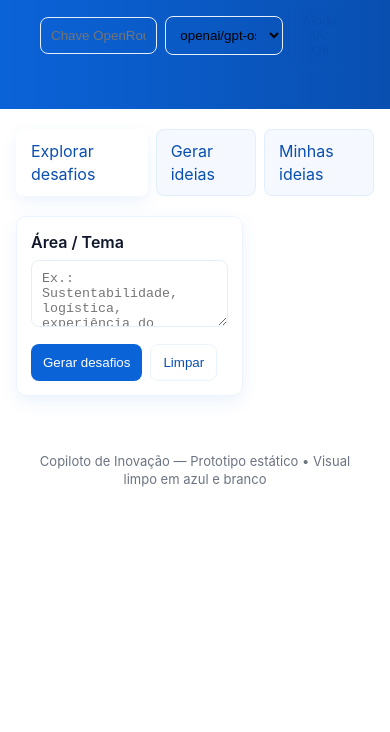
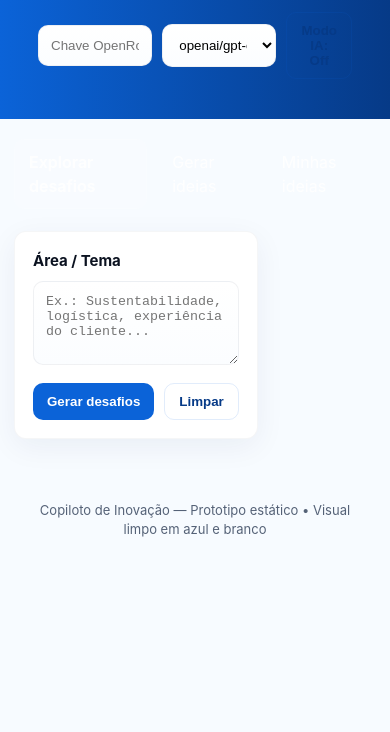
Before and after one commit to anakuznetzow/oficial_repositorio_copilot, a plain HTML site: page index.html in a window 390 px wide. Shown: the part 112-844 px from the top of the page. Drawn offline with Linux system fonts and the light colour scheme.

Commit message:
UI: Improve colors, contrast, spacing and responsiveness for better UX/UI

```diff
--- a/index.html
+++ b/index.html
@@ -6,38 +6,50 @@
   <title>Copiloto de Inovação</title>
   <style>
     :root{
-      --blue-600:#0b63d8; --blue-700:#094fb0; --bg:#ffffff; --surface:#f5f9ff; --text:#0f172a; --muted:#6b7280;
-      --radius:10px; --gap:16px; --card-shadow: 0 6px 18px rgba(11,99,216,0.08);
+      --blue-600:#0b63d8; --blue-700:#063a87; --bg:#f7fbff; --surface:#ffffff; --text:#0b1220; --muted:#556277;
+      --radius:12px; --gap:18px; --card-shadow: 0 8px 30px rgba(8,40,80,0.06);
       font-family: Inter, system-ui, -apple-system, 'Segoe UI', Roboto, 'Helvetica Neue', Arial;
+      --focus: 3px solid rgba(11,99,216,0.18);
     }
     *{box-sizing:border-box}
-    body{margin:0;background:var(--bg);color:var(--text);line-height:1.4}
+    html,body{height:100%}
+    body{margin:0;background:var(--bg);color:var(--text);line-height:1.5;-webkit-font-smoothing:antialiased}
     header{background:linear-gradient(90deg,var(--blue-600),var(--blue-700));color:#fff;padding:20px 24px}
-    .container{max-width:1000px;margin:20px auto;padding:0 16px}
-    h1{margin:0;font-size:20px}
-    .tabs{display:flex;gap:8px;margin-top:16px}
-    .tab{background:var(--surface);border-radius:8px;padding:10px 14px;color:var(--blue-700);cursor:pointer;border:1px solid rgba(11,99,216,0.08)}
-    .tab.active{background:#fff;box-shadow:var(--card-shadow);border-color:transparent}
-    .panel{margin-top:20px}
+    .container{max-width:1100px;margin:20px auto;padding:0 18px}
+    h1{margin:0;font-size:20px;font-weight:700}
+    .tabs{display:flex;gap:10px;margin-top:18px}
+    .tab{background:transparent;border-radius:10px;padding:10px 14px;color:var(--surface);cursor:pointer;border:1px solid transparent;opacity:0.95}
+    .tab.active{background:rgba(255,255,255,0.12);box-shadow:none;border-color:rgba(255,255,255,0.06);font-weight:600}
+    .panel{margin-top:22px}
     .row{display:flex;gap:var(--gap);align-items:flex-start}
     .col{flex:1}
-    .card{background:#fff;border-radius:var(--radius);padding:14px;border:1px solid #eef4ff;box-shadow:var(--card-shadow)}
-    .controls{display:flex;gap:8px;flex-wrap:wrap}
-    textarea,input,select{width:100%;padding:10px;border-radius:8px;border:1px solid #e6eef8;background:transparent}
-    button{background:var(--blue-600);color:#fff;border:none;padding:10px 12px;border-radius:8px;cursor:pointer}
-    .btn-ghost{background:transparent;color:var(--blue-700);border:1px solid rgba(11,99,216,0.08)}
-    .cards-grid{display:grid;grid-template-columns:repeat(auto-fit,minmax(240px,1fr));gap:12px}
-    .meta{font-size:13px;color:var(--muted)}
-    .tags{display:flex;gap:6px;flex-wrap:wrap;margin-top:8px}
-    .tag{font-size:12px;padding:6px 8px;border-radius:999px;background:#f1f7ff;color:var(--blue-700);border:1px solid rgba(11,99,216,0.06)}
-    .label{font-weight:600;margin-bottom:6px}
-    .empty{padding:24px;text-align:center;color:var(--muted)}
-    .idea-actions{display:flex;gap:8px;margin-top:10px}
-    .counter{font-size:13px;color:var(--muted);margin-bottom:8px}
-    .header-controls{display:flex;gap:8px;align-items:center;margin-top:10px}
-    .small-input{width:260px}
-    footer{padding:20px 24px;text-align:center;color:var(--muted);font-size:13px}
-    @media (max-width:600px){.row{flex-direction:column}.small-input{width:100%}}
+    .card{background:var(--surface);border-radius:var(--radius);padding:18px;border:1px solid rgba(10,30,60,0.04);box-shadow:var(--card-shadow)}
+    .controls{display:flex;gap:10px;flex-wrap:wrap}
+    textarea,input,select{width:100%;padding:12px;border-radius:10px;border:1px solid rgba(10,30,60,0.06);background:linear-gradient(180deg,#fff,#fbfdff)}
+    textarea{min-height:84px}
+    button{background:var(--blue-600);color:#fff;border:none;padding:10px 14px;border-radius:10px;cursor:pointer;font-weight:600}
+    button:hover{background:var(--blue-700)}
+    button:focus{outline:var(--focus)}
+    .btn-ghost{background:transparent;color:var(--blue-700);border:1px solid rgba(11,99,216,0.12)}
+    .cards-grid{display:grid;grid-template-columns:repeat(auto-fit,minmax(260px,1fr));gap:14px}
+    .meta{font-size:14px;color:var(--muted)}
+    .tags{display:flex;gap:8px;flex-wrap:wrap;margin-top:10px}
+    .tag{font-size:12px;padding:6px 10px;border-radius:999px;background:#eaf4ff;color:var(--blue-700);border:1px solid rgba(11,99,216,0.06)}
+    .label{font-weight:700;margin-bottom:8px;font-size:15px}
+    .empty{padding:28px;text-align:center;color:var(--muted);font-size:15px}
+    .idea-actions{display:flex;gap:10px;margin-top:12px}
+    .counter{font-size:14px;color:var(--muted);margin-bottom:8px}
+    .header-controls{display:flex;gap:10px;align-items:center;margin-top:12px}
+    .small-input{width:320px;max-width:40vw}
+    .card .label small{display:block;font-weight:400;color:var(--muted)}
+    footer{padding:24px;text-align:center;color:var(--muted);font-size:13px}
+
+    /* accessibility */
+    input:focus, textarea:focus, select:focus { box-shadow: var(--focus); outline: none }
+
+    /* responsiveness */
+    @media (max-width:900px){.container{padding:0 14px}.row{flex-direction:column}.small-input{width:100%}}
+    @media (prefers-color-scheme:dark){:root{--bg:#061226;--surface:#06162a;--text:#e6eef8;--muted:#9fb1d0} header{filter:brightness(1.05)}}
   </style>
 </head>
 <body>
```
